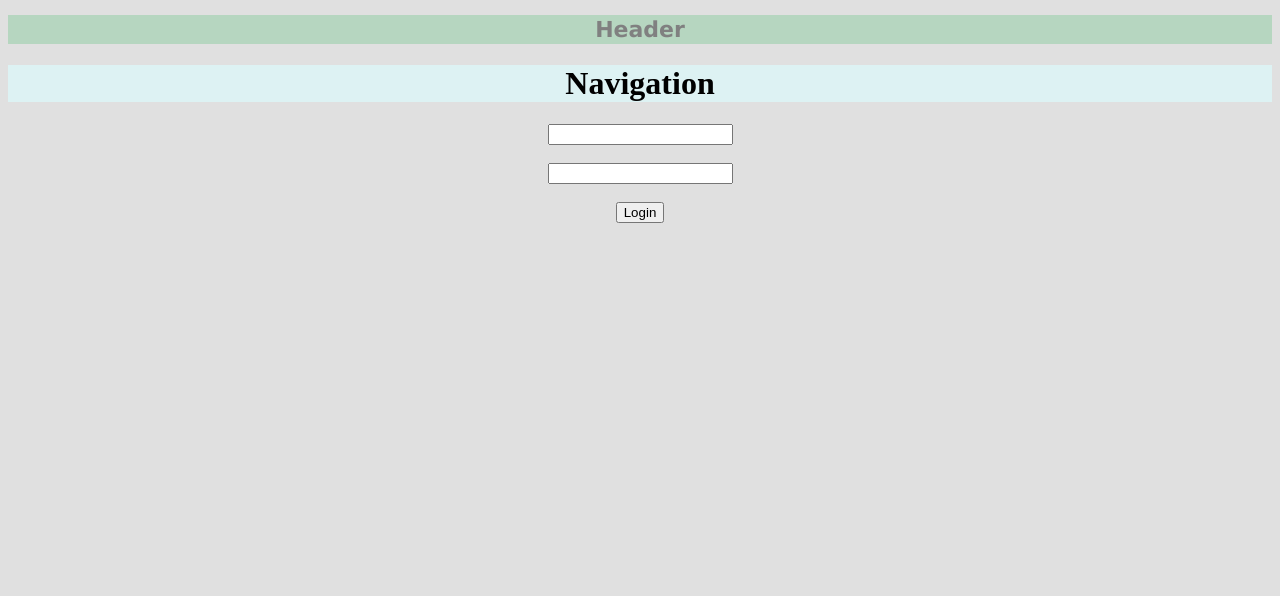
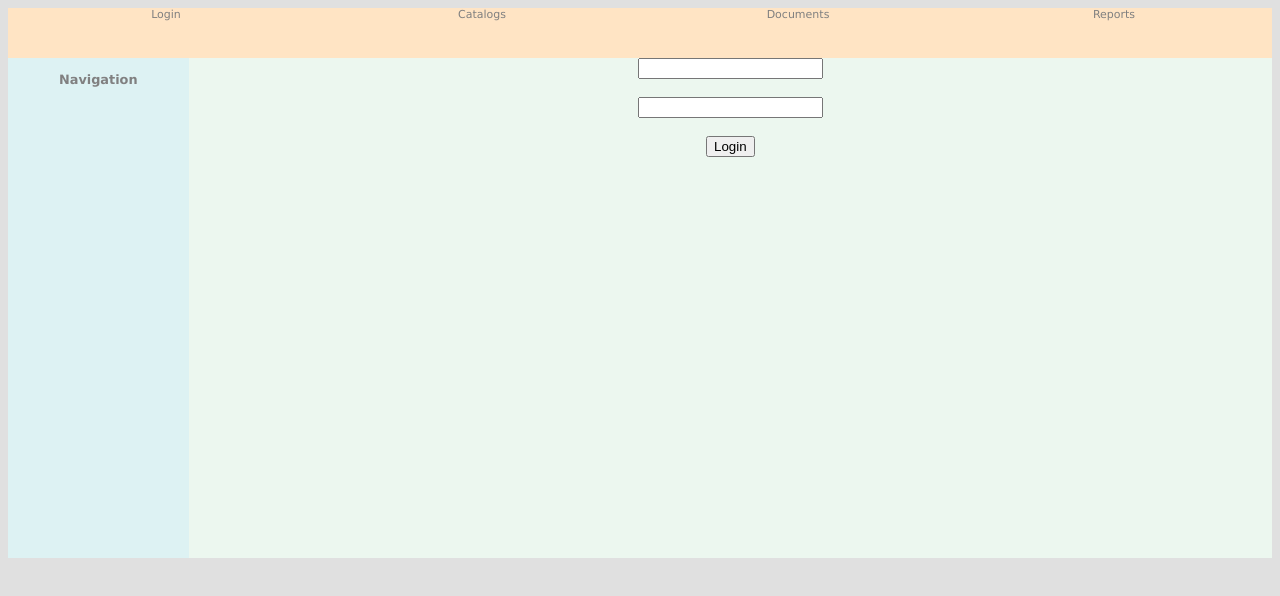
Before and after one commit to MORRozSpb/TradeFront, a React (Create React App) app in the folder trade/: page / in a window 1280 px wide. Shown: the top 596 px of the page. Built offline with nearby package versions, Linux system fonts and the light colour scheme.

Commit message:
updated some UX

```diff
--- a/trade/src/App.js
+++ b/trade/src/App.js
@@ -1,8 +1,8 @@
 import logo from './logo.svg';
 import './App.css';
-import Login from './Login';
-import Header from './Header';
-import Nav from './Nav';
+import Login from './components/Login';
+import Header from './components/Header';
+import Nav from './components/Nav';
 
 
 
--- a/trade/src/Header.js
+++ /dev/null
@@ -1,9 +0,0 @@
-function Header() {
-    return(
-        <div className = 'Header'>
-            <h1>Header</h1>
-        </div>
-    );
-}
-
-export default Header;
--- /dev/null
+++ b/trade/src/components/Header.js
@@ -0,0 +1,12 @@
+function Header() {
+    return(
+        <div className = 'Header'>
+            <div class ='menuItem'>Login</div>
+            <div class ='menuItem'>Catalogs</div>
+            <div class ='menuItem'>Documents</div>
+            <div class ='menuItem'>Reports</div>
+        </div>
+    );
+}
+
+export default Header;
--- a/trade/src/Nav.js
+++ b/trade/src/components/Nav.js
@@ -1,7 +1,7 @@
 function Nav() {
     return (
         <div className = 'Nav'>
-            <h1> Navigation</h1>
+            <h3> Navigation</h3>
         </div>
     )
 }
--- a/trade/src/index.css
+++ b/trade/src/index.css
@@ -3,12 +3,39 @@ body {
   background: #e0e0e0;
 }
 
+.App {
+  display: grid;
+  grid-template-columns: 2fr 12fr;
+
+  grid-template-areas: "H H"
+                       "N L";
+  background-color: #ECF7EF;
+
+}
+
 .Header {
+  grid-area: H;
+  display: grid;
+  grid-template-columns: 1fr 1fr 1fr 1fr;
+  grid-template-areas: "I I I I";
+  min-height: 50px;
   background-color: #B6D6C0;
   color: gray;
   font: 11px/1.33 Verdana,sans-serif;
 }
 
 .Nav {
+  grid-area: N;
   background-color: #DDF2F3;
+  color: gray;
+  font: 11px/1.33 Verdana,sans-serif;
 }
+
+.Login {
+  grid-area: L;
+  min-height: 500px;
+}
+
+.menuItem {
+  background-color: bisque;
+}
```
Also changed, not shown: trade/src/components/Login.js (renamed from trade/src/Login.js).
